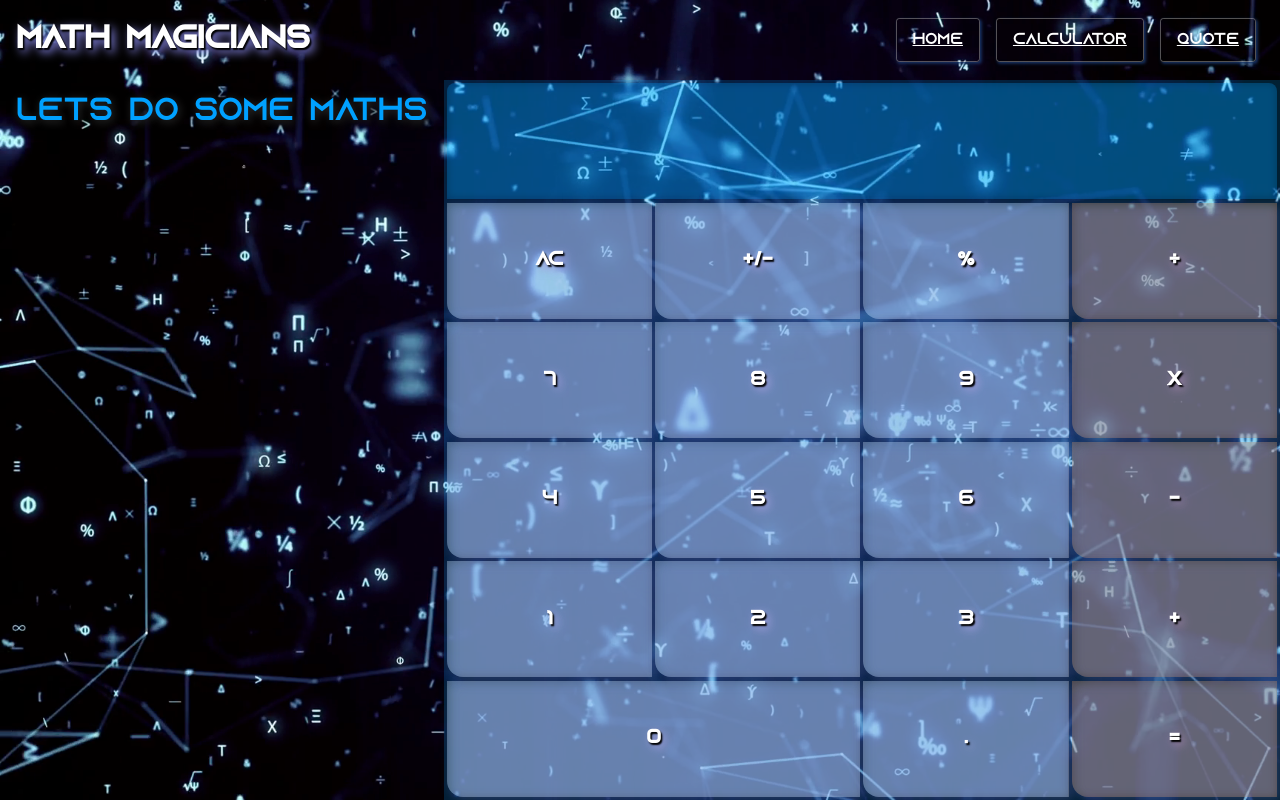
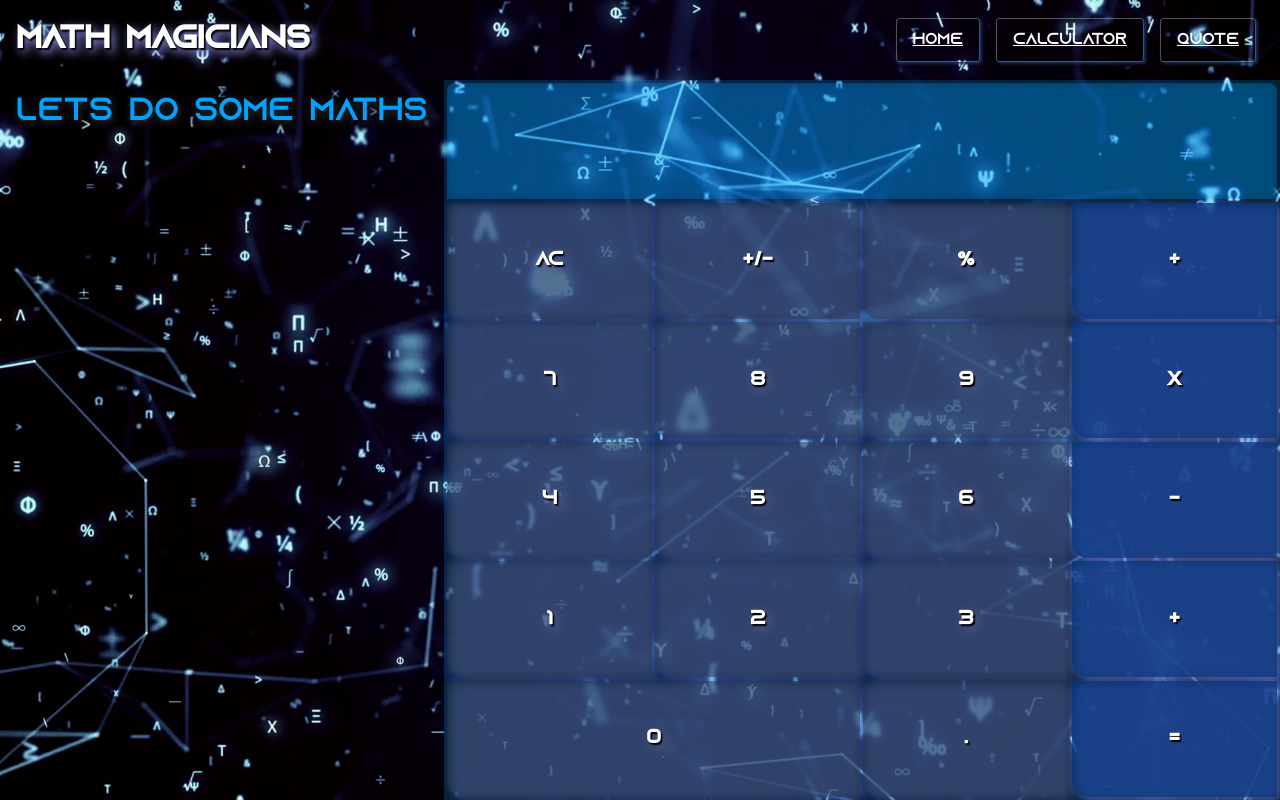
Before and after one commit to BahirHakimy/Math-Magicians, a React (Create React App) app: page /calculator in a window 1280 px wide. Built offline with nearby package versions, Linux system fonts and the light colour scheme.

Commit message:
Update calculator.js added suggested changes

```diff
--- a/src/components/Calculator.jsx
+++ b/src/components/Calculator.jsx
@@ -48,7 +48,7 @@ function Calculator() {
             text={text}
             stylesOverride={{
               gridColumn: text === '0' ? 'span 2' : 'span 1',
-              background: opreators.includes(text) ? '#f5913e44' : '#fff4',
+              background: opreators.includes(text) ? '#023076b3' : '#2226',
               borderBottomLeftRadius: '1rem',
             }}
             onClick={() => setResult(calculate(result, text))}
```
